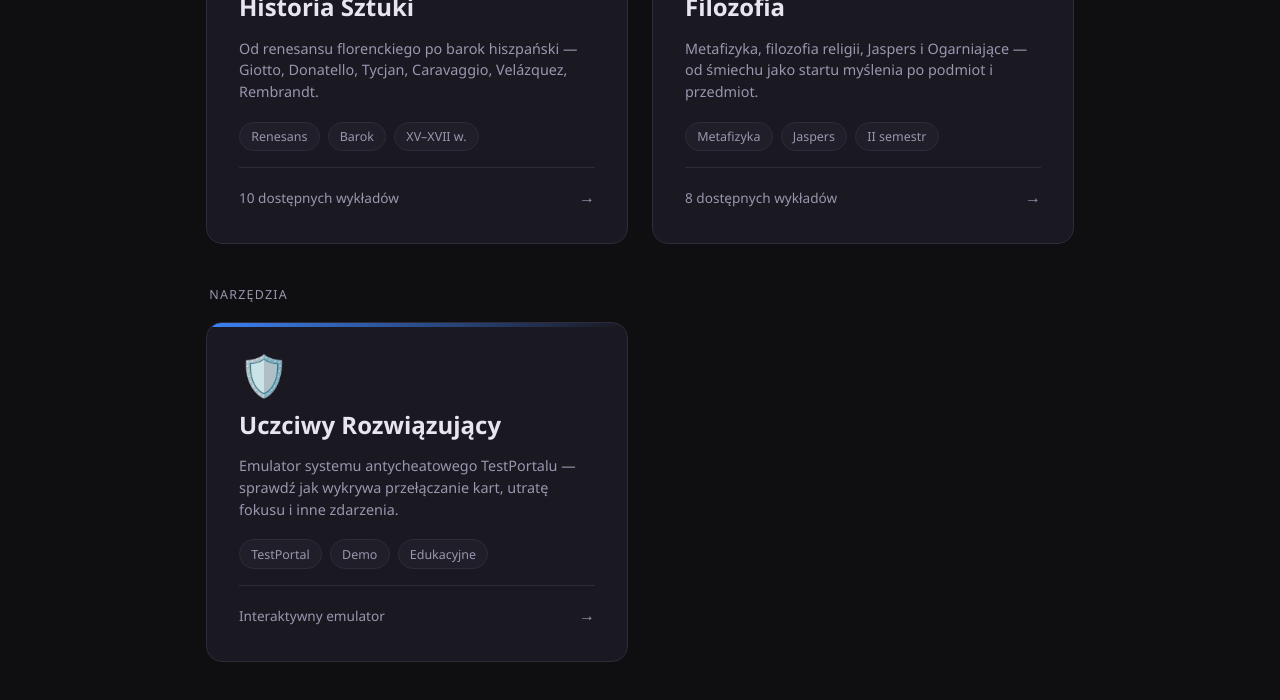
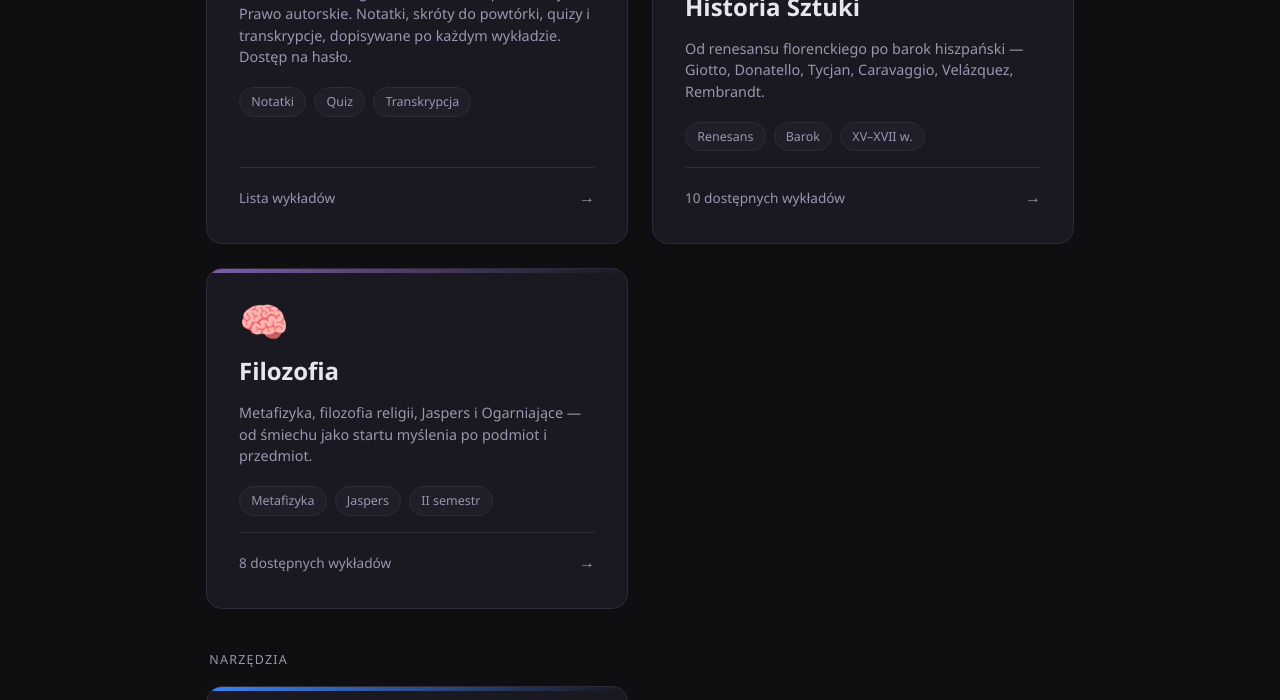
Before and after one commit to janzablocki/intermedia-lol, a plain HTML site: page index.html in a window 1280 px wide. Shown: the part 400-1100 px from the top of the page. Drawn offline with Linux system fonts and the light colour scheme.

Commit message:
Portal: link to this semester's lecture notes

```diff
--- a/index.html
+++ b/index.html
@@ -42,6 +42,20 @@ footer{border-top:1px solid var(--border);padding:2rem;text-align:center;color:v
 
 <div class="container">
   <div class="course-grid">
+
+    <a class="course-card" style="--accent:#93a5ff" href="lectures/">
+      <h2>Semestr zimowy 2026/27</h2>
+      <div class="desc">Historia sztuki, Zagadnienia sztuki współczesnej, Prawo autorskie. Notatki, skróty do powtórki, quizy i transkrypcje, dopisywane po każdym wykładzie. Dostęp na hasło.</div>
+      <div class="meta">
+        <span class="tag">Notatki</span>
+        <span class="tag">Quiz</span>
+        <span class="tag">Transkrypcja</span>
+      </div>
+      <div class="footer">
+        <span class="footer-count">Lista wykładów</span>
+        <span class="footer-arrow">→</span>
+      </div>
+    </a>
 
     <a class="course-card hs" href="historia_sztuki/">
       <div class="icon">🎨</div>
```
